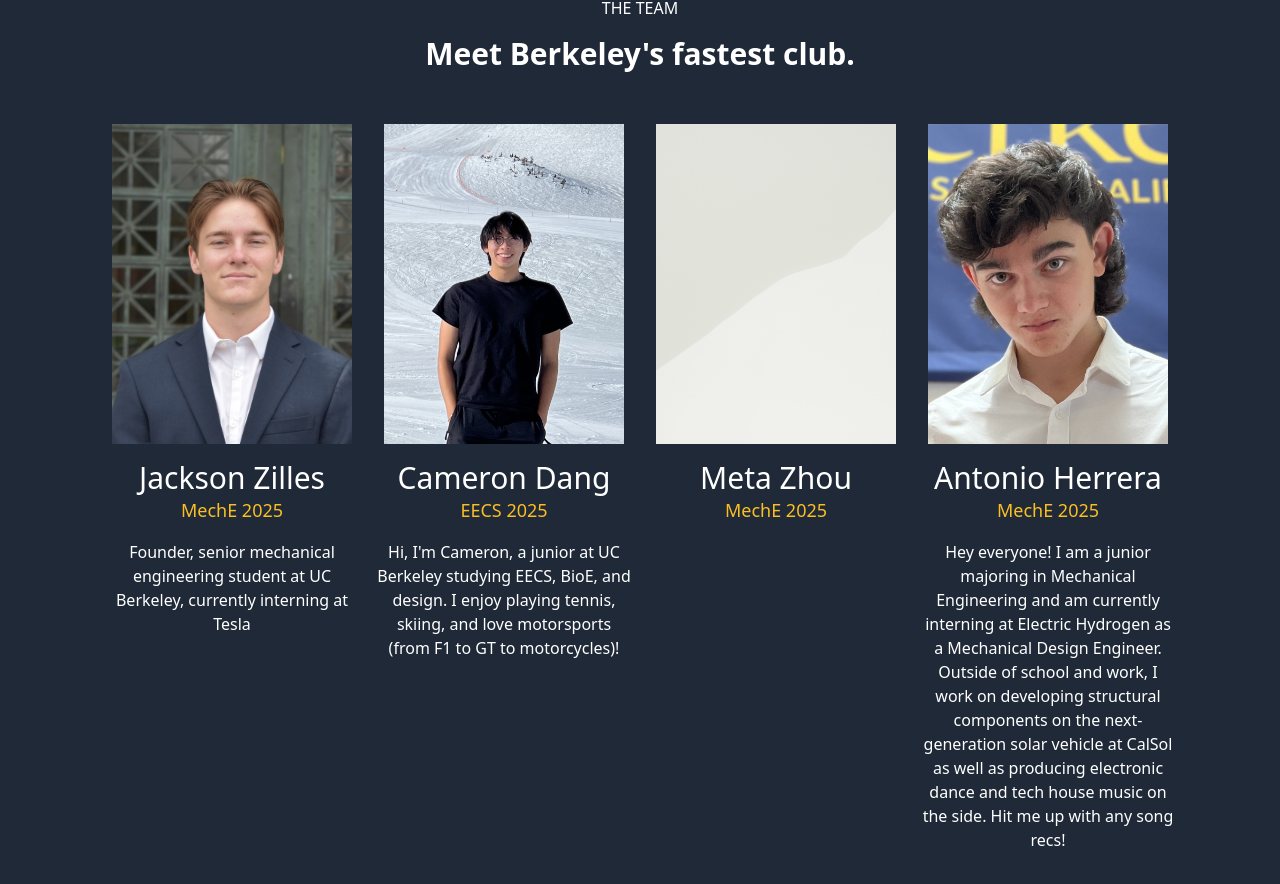
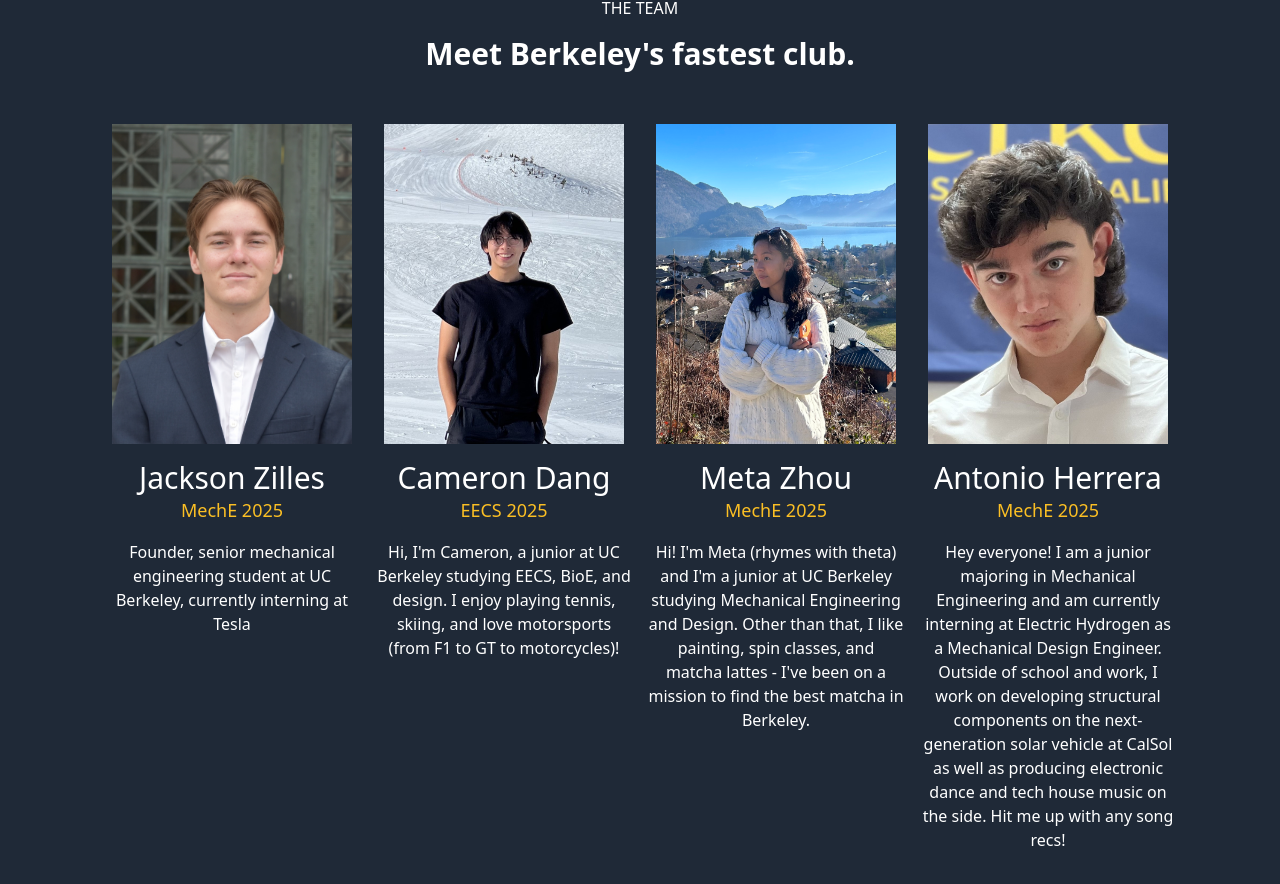
Before and after one commit to Surge-EMB/Surge-Website, a React (Create React App) app: page / in a window 1280 px wide. Shown: the part 1360-2244 px from the top of the page. Built offline with nearby package versions, Linux system fonts and the light colour scheme.

Commit message:
added meta's bio

```diff
--- a/src/components/About.jsx
+++ b/src/components/About.jsx
@@ -19,8 +19,8 @@ const teamMembers = [
     {
         name: 'Meta Zhou',
         role: 'MechE 2025',
-        description: '',
-        imageUrl: require('../assets/media/Team/Blank.jpeg'),
+        description: 'Hi! I\'m Meta (rhymes with theta) and I\'m a junior at UC Berkeley studying Mechanical Engineering and Design. Other than that, I like painting, spin classes, and matcha lattes - I\'ve been on a mission to find the best matcha in Berkeley.',
+        imageUrl: require('../assets/media/Team/Meta.jpg'),
     },
     {
         name: 'Antonio Herrera',
--- a/src/components/Home.jsx
+++ b/src/components/Home.jsx
@@ -22,8 +22,8 @@ const teamMembers = [
     {
         name: 'Meta Zhou',
         role: 'MechE 2025',
-        description: '',
-        imageUrl: require('../assets/media/Team/Blank.jpeg'),
+        description: 'Hi! I\'m Meta (rhymes with theta) and I\'m a junior at UC Berkeley studying Mechanical Engineering and Design. Other than that, I like painting, spin classes, and matcha lattes - I\'ve been on a mission to find the best matcha in Berkeley.',
+        imageUrl: require('../assets/media/Team/Meta.jpg'),
     },
     {
         name: 'Antonio Herrera',
```
Also changed, not shown: src/assets/media/Team/Meta.jpg (added), 9 other files (tests, documents, lock files or other folders).
